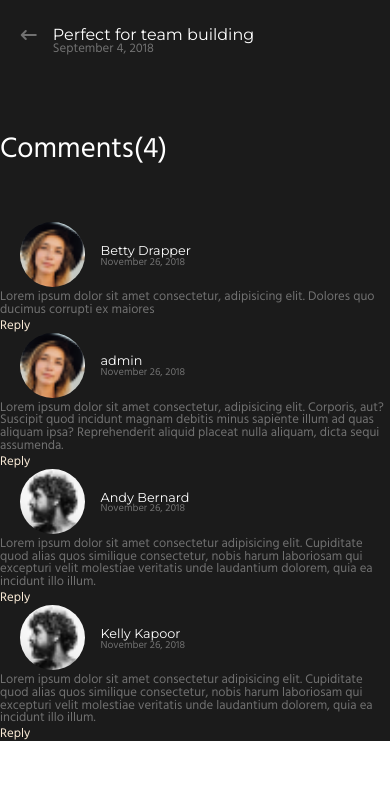
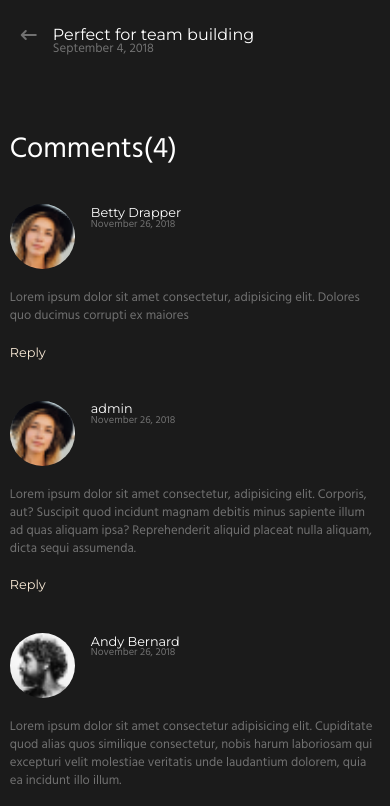
Before and after one commit to becodeorg/hamilton-7-escapium-team-6, a website: page blogs.html in a window 390 px wide. Shown: the part 2020-2826 px from the top of the page. Before the commit the page ends 2761 px from the top, so only its background shows below. Drawn offline with nearby package versions, Linux system fonts and the light colour scheme; files that its build step writes are made by us from their sources.

Commit message:
blog-modif

```diff
--- a/resources/scss/pages/_blogs.scss
+++ b/resources/scss/pages/_blogs.scss
@@ -164,12 +164,16 @@ main {
         #team{
             margin-left: 1em;
 
+
+
             h1{
                 font-family: $headings-font;
                 color: white;
+
             }
             h2{
                 font-size: 80%;
+
             }
 
         }
@@ -179,7 +183,8 @@ main {
     }
 
     .container-comments{
-        margin: 0 auto;
+        margin: auto;
+        width: 95%;
 
 
         img{
@@ -187,6 +192,7 @@ main {
             height: 65px;
             border-radius: 50px;
             margin-right: 1em;
+            margin-top: 2.5em;
         }
         .comments{
             display: flex;
@@ -194,7 +200,8 @@ main {
             width: 90%;
             display: flex;
             align-items: center;
-            margin: 0 auto;
+            //margin: 0 auto;
+            margin-bottom: 1em;
 
             h3{
                 font-family: $headings-font;
@@ -209,18 +216,20 @@ main {
         h2{
             color: white;
             font-size: 180%;
-            margin-bottom: 2em;
+            //margin-bottom: 2em;
         }
         #comments{
-            margin: 0 auto;
             p{
                 font-size: 80%;
                 text-align: left;
+                margin-bottom: 1.5em;
+                line-height: 18px;
             }
 
             a{
                 font-size: 80%;
                 color: antiquewhite;
+                font-family: $headings-font;
             }
         }
 
```
Also changed, not shown: blogs.html (+2 -0 lines).
